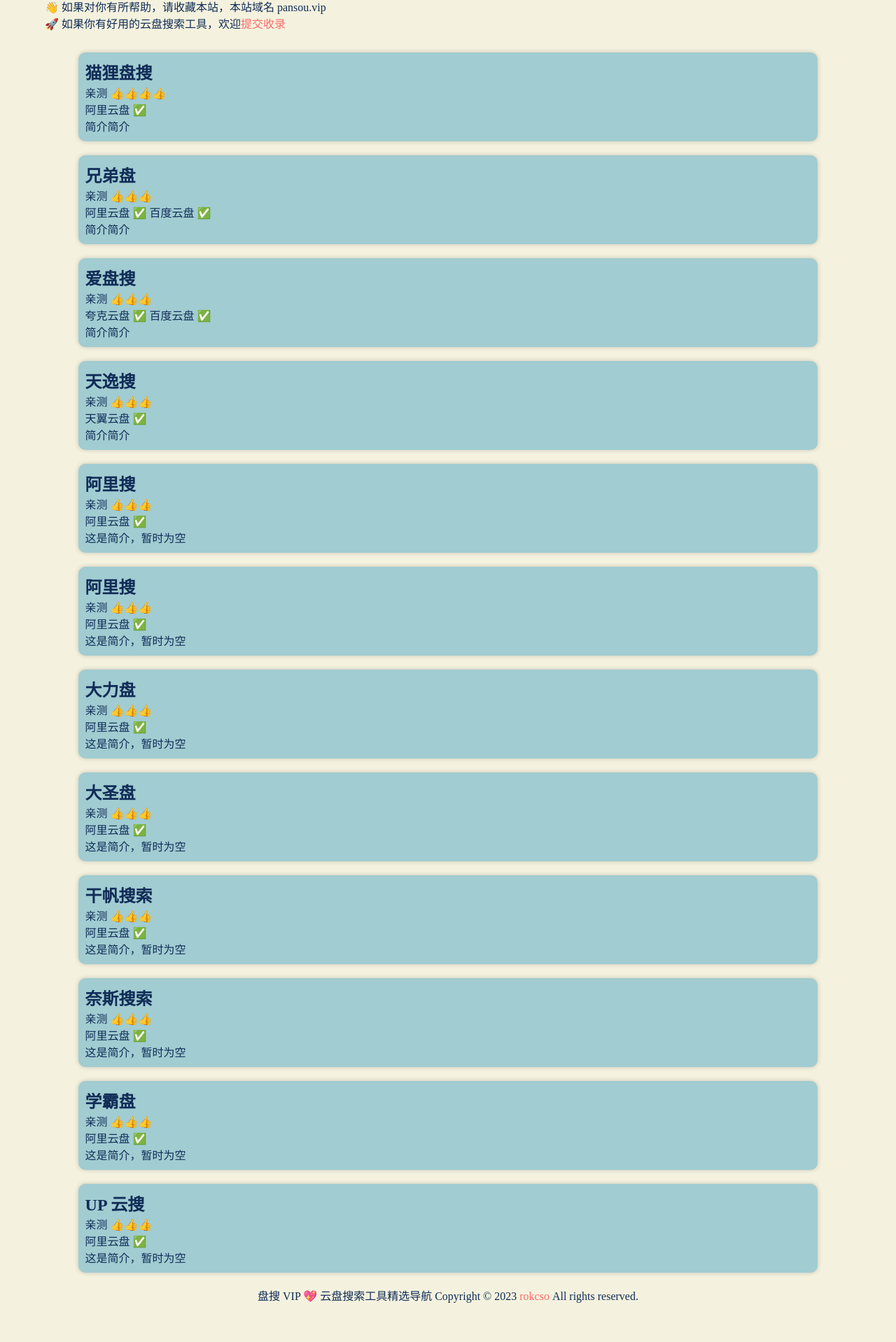
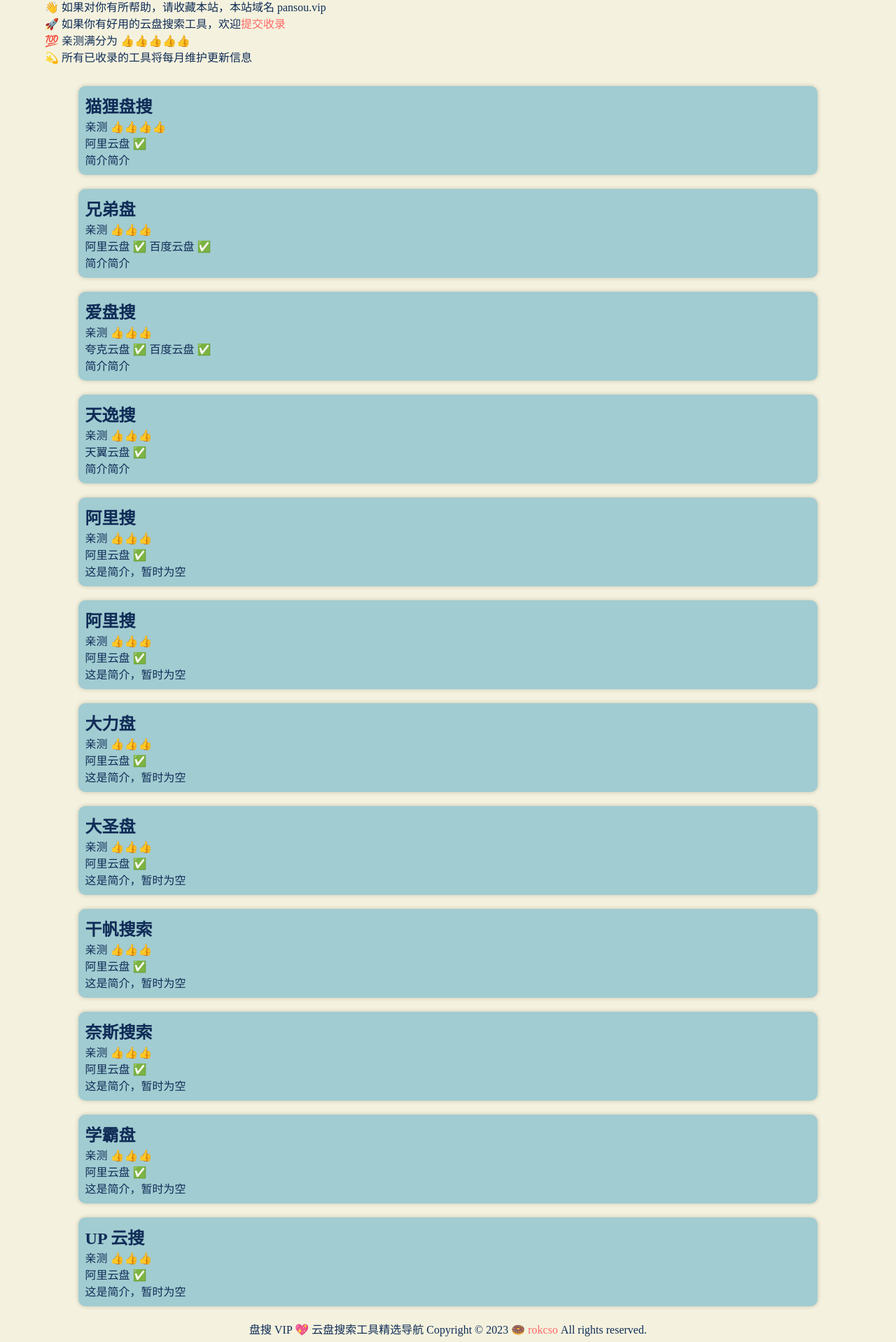
Before and after one commit to rokcso/pansou-vip, a Next.js app: page / in a window 1280 px wide. Shown: the part 69-1987 px from the top of the page at 70% size. Before the commit the page ends 1942 px from the top, so only its background shows below. Built offline with nearby package versions, Linux system fonts and the light colour scheme.

Commit message:
feat: add a usage tip to the layout

```diff
--- a/components/layout.js
+++ b/components/layout.js
@@ -14,12 +14,15 @@ export default function Layout({ children }) {
             🚀 如果你有好用的云盘搜索工具，欢迎
             <a href="https://jinshuju.net/f/s590FY">提交收录</a>
           </p>
+          <p>💯 亲测满分为 👍👍👍👍👍</p>
+          <p>💫 所有已收录的工具将每月维护更新信息</p>
         </header>
         <main>{children}</main>
         <footer className={styles.footer}>
           <span>盘搜 VIP 💖 云盘搜索工具精选导航&nbsp;</span>
           <span>
-            Copyright &copy; 2023 <Link href="https://rokcso.com">rokcso</Link>
+            Copyright &copy; 2023{" "}
+            <Link href="https://rokcso.com">🍩 rokcso</Link>
             &nbsp;
           </span>
           <span>All rights reserved.</span>
```
